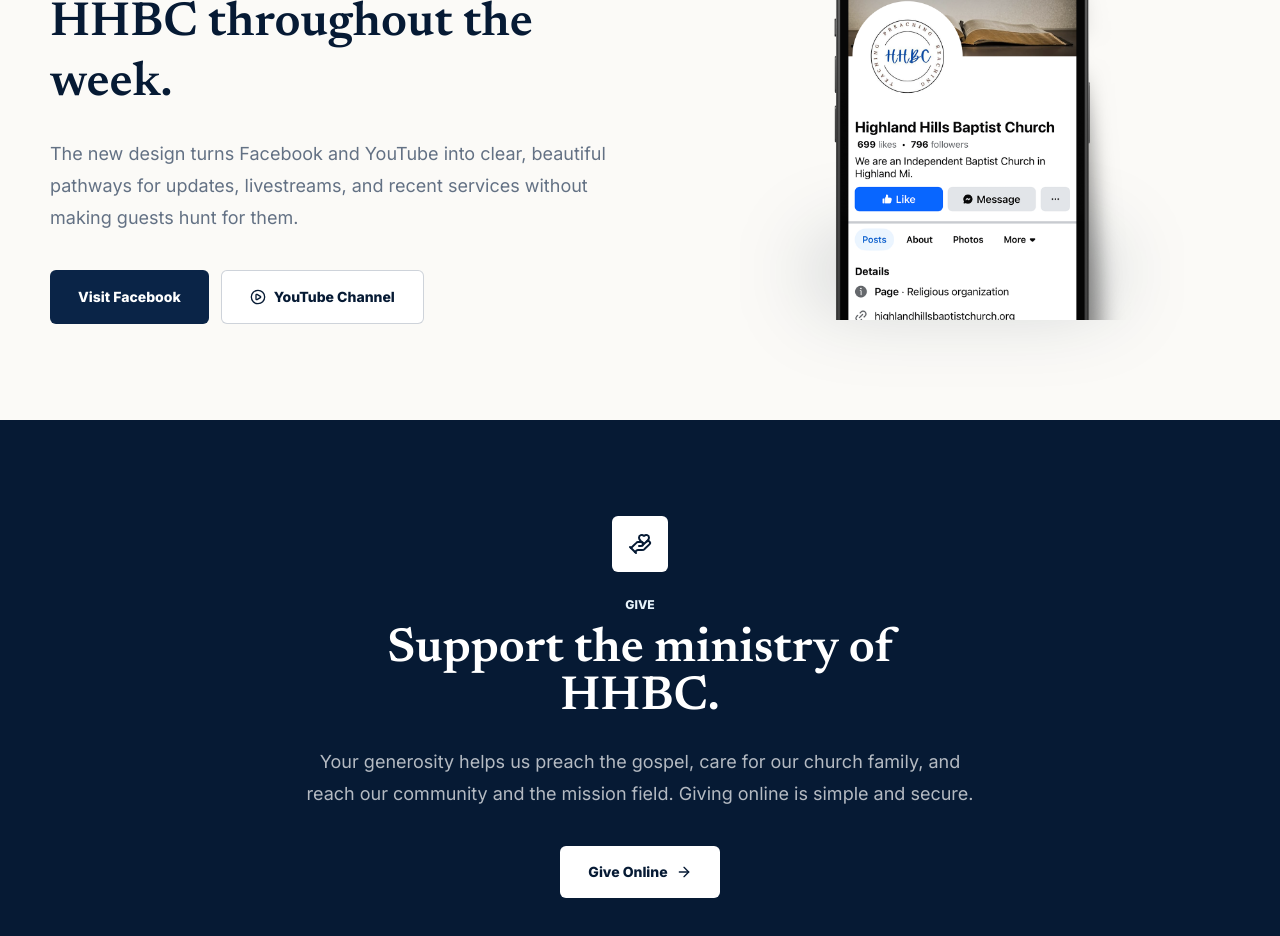
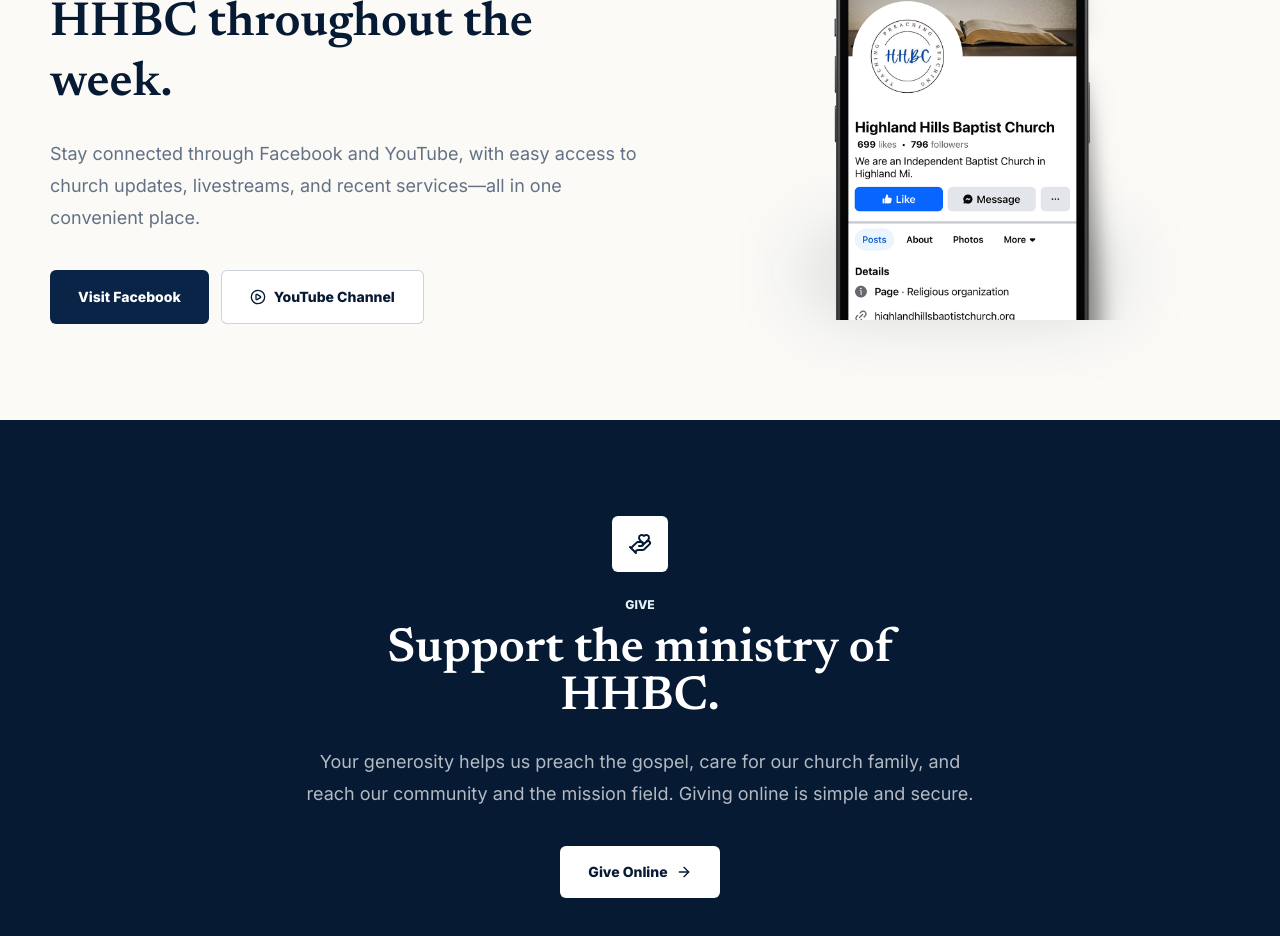
Before and after one commit to edesent/hhbcmi-redesign, a Next.js app: page / in a window 1280 px wide. Shown: the part 5820-6756 px from the top of the page. Built offline with nearby package versions, Linux system fonts and the light colour scheme; no server answers.

Commit message:
Updated Facebook and YouTube wording on homepage

```diff
--- a/src/app/page.tsx
+++ b/src/app/page.tsx
@@ -609,9 +609,9 @@
             Follow what is happening at HHBC throughout the week.
           </h2>
           <p className="mt-6 max-w-2xl text-lg leading-8 text-muted">
-            The new design turns Facebook and YouTube into clear, beautiful
-            pathways for updates, livestreams, and recent services without
-            making guests hunt for them.
+            Stay connected through Facebook and YouTube, with easy access to church
+            updates, livestreams, and recent services—all in one convenient
+            place.
           </p>
           <div className="mt-9 flex flex-col gap-3 sm:flex-row">
             <a
```
